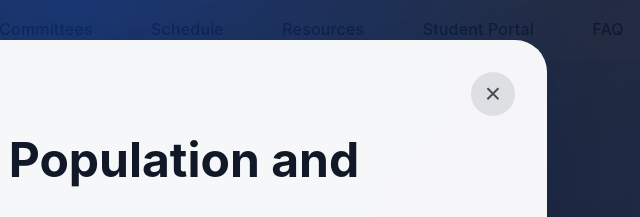
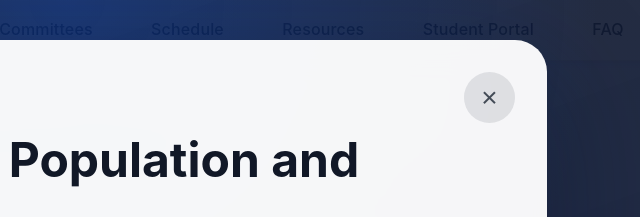
Before and after one commit to EsElCamii/nicmun-online, a plain HTML site: page index.html in a window 1280 px wide. Both pictures are taken after a click on the button 242 px from the left and 3103 px from the top of the page. Shown: the part 2703-2920 px from the top of the page, 573-1213 px from the left. Drawn offline with Linux system fonts and the light colour scheme.

Commit message:
fix: expand committee close button hit-area

```diff
--- a/style.css
+++ b/style.css
@@ -940,14 +940,27 @@ body.no-scroll {
   background: rgba(17, 24, 39, 0.1);
   border: none;
   border-radius: 50%;
-  width: 44px;
-  height: 44px;
+  width: clamp(2.75rem, 4vw, 3.25rem);
+  height: clamp(2.75rem, 4vw, 3.25rem);
   display: grid;
   place-items: center;
   font-size: 1.75rem;
   color: var(--neutral-800);
   cursor: pointer;
   transition: transform 0.2s ease, background 0.2s ease;
+  padding: 0;
+  z-index: 10;
+}
+
+.committee-article__close::after {
+  content: "";
+  position: absolute;
+  inset: -0.6rem;
+  border-radius: 50%;
+}
+
+.committee-article__close span {
+  pointer-events: none;
 }
 
 .committee-article__close:hover {
```
